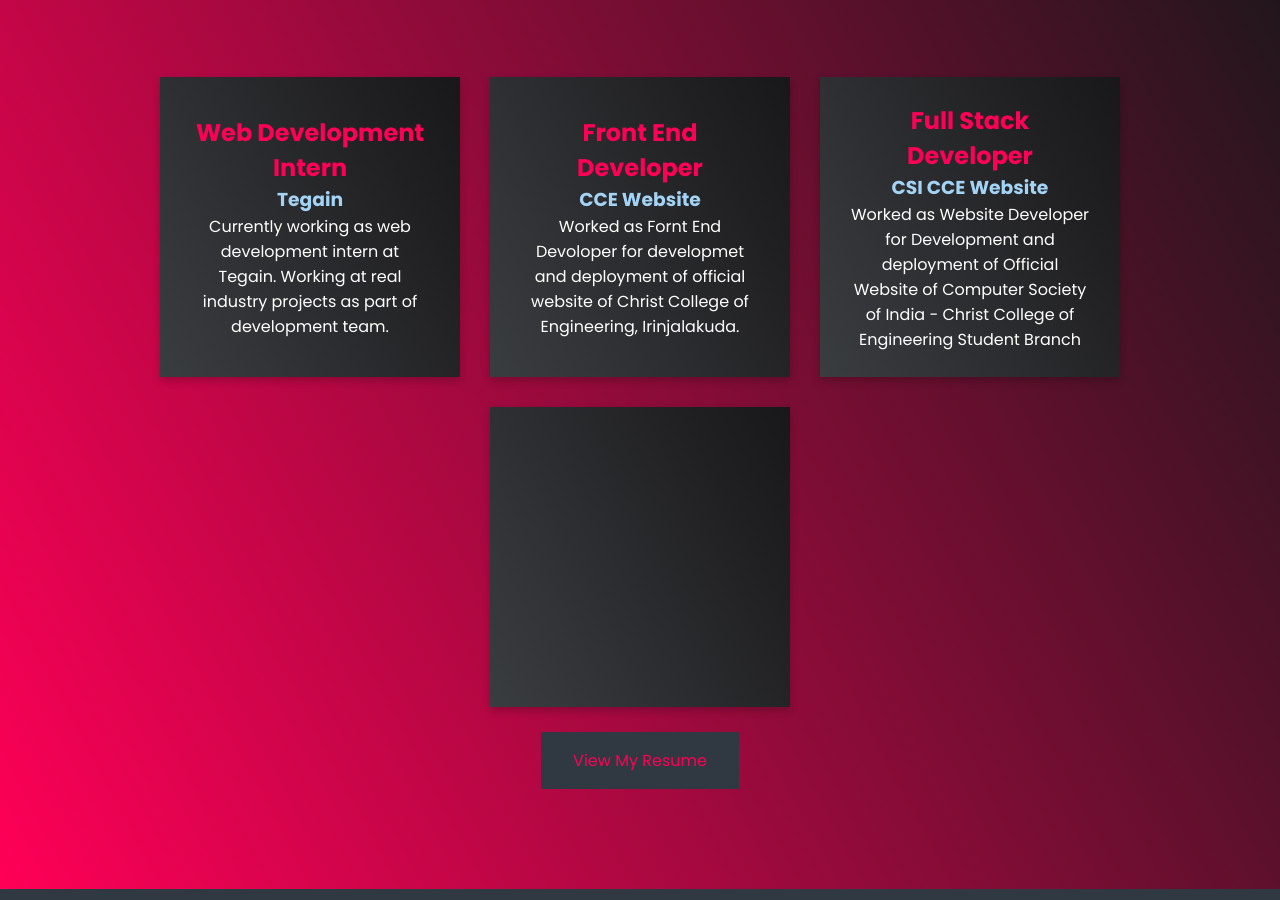
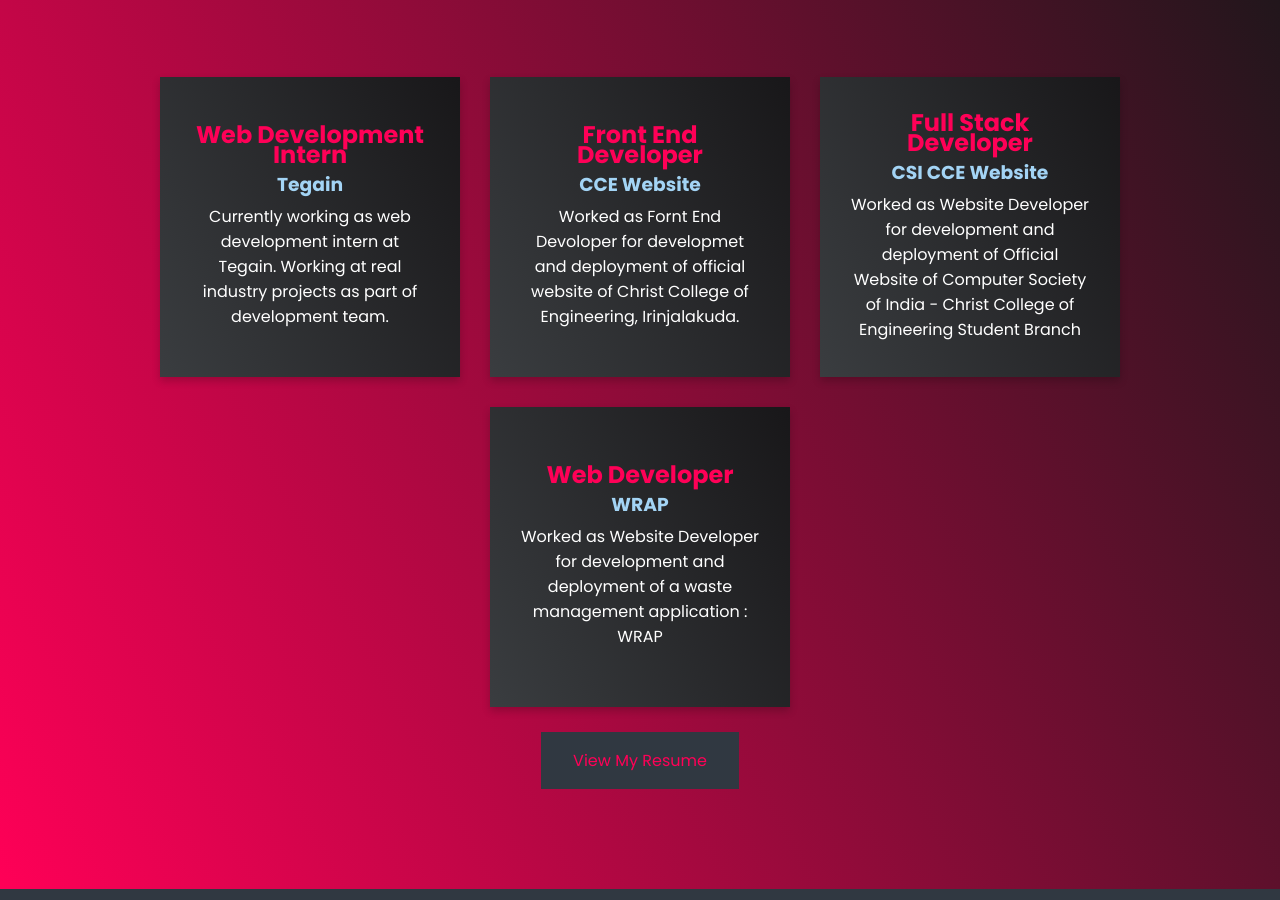
Before and after one commit to AjayVishnuE/Responsive-Web-Design, a plain HTML site: page Portfolio/index.html in a window 1280 px wide. Shown: the part 1821-2721 px from the top of the page. Drawn offline with Linux system fonts and the light colour scheme.

Commit message:
initial commit

```diff
--- a/Portfolio/index.html
+++ b/Portfolio/index.html
@@ -132,7 +132,7 @@
                   <div class="flip-card-front">
                     <h1>Full Stack Developer</h1>
                     <h3>CSI CCE Website</h3 >
-                    <p>Worked as Website Developer for Development and deployment of Official Website of Computer Society of India - Christ College of Engineering Student Branch</p>
+                    <p>Worked as Website Developer for development and deployment of Official Website of Computer Society of India - Christ College of Engineering Student Branch</p>
                   </div>
                   <div class="flip-card-back">
                   </div>
@@ -141,6 +141,9 @@
             <div class="flip-card">
                 <div class="flip-card-inner">
                   <div class="flip-card-front">
+                    <h1>Web Developer</h1>
+                    <h3>WRAP</h3 >
+                    <p>Worked as Website Developer for development and deployment of a waste management application : WRAP</p>
                   </div>
                   <div class="flip-card-back">
                   </div>
--- a/Portfolio/styles.css
+++ b/Portfolio/styles.css
@@ -376,11 +376,12 @@
 
 .flip-card-front > h1{
   color: var(--main-pink);
-  line-height:;
+  line-height:20px;
 }
 
 .flip-card-front > h3 {
   color: var(--main-red);
+  margin: 5px 0;
 }
 
 .flip-card-back {
```
